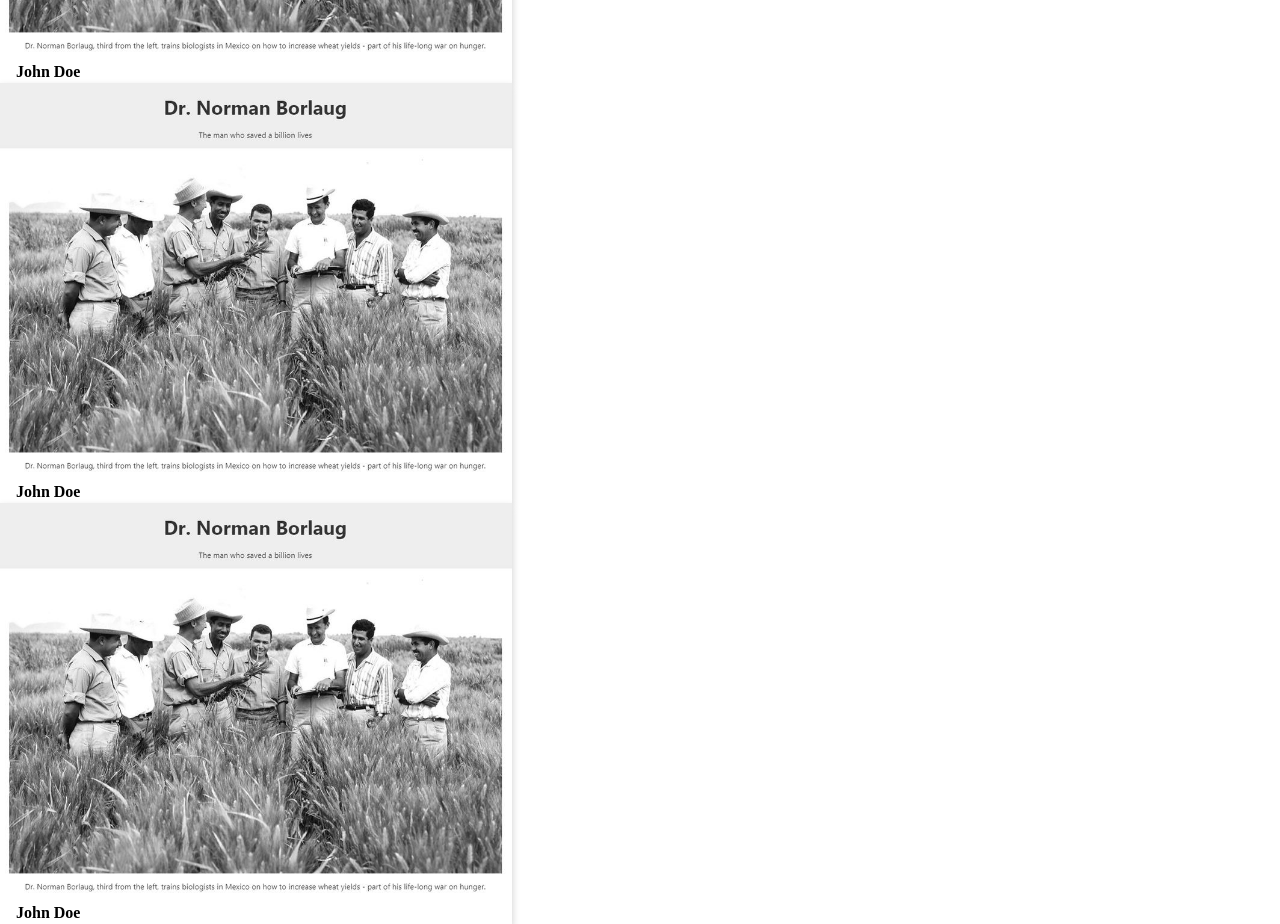
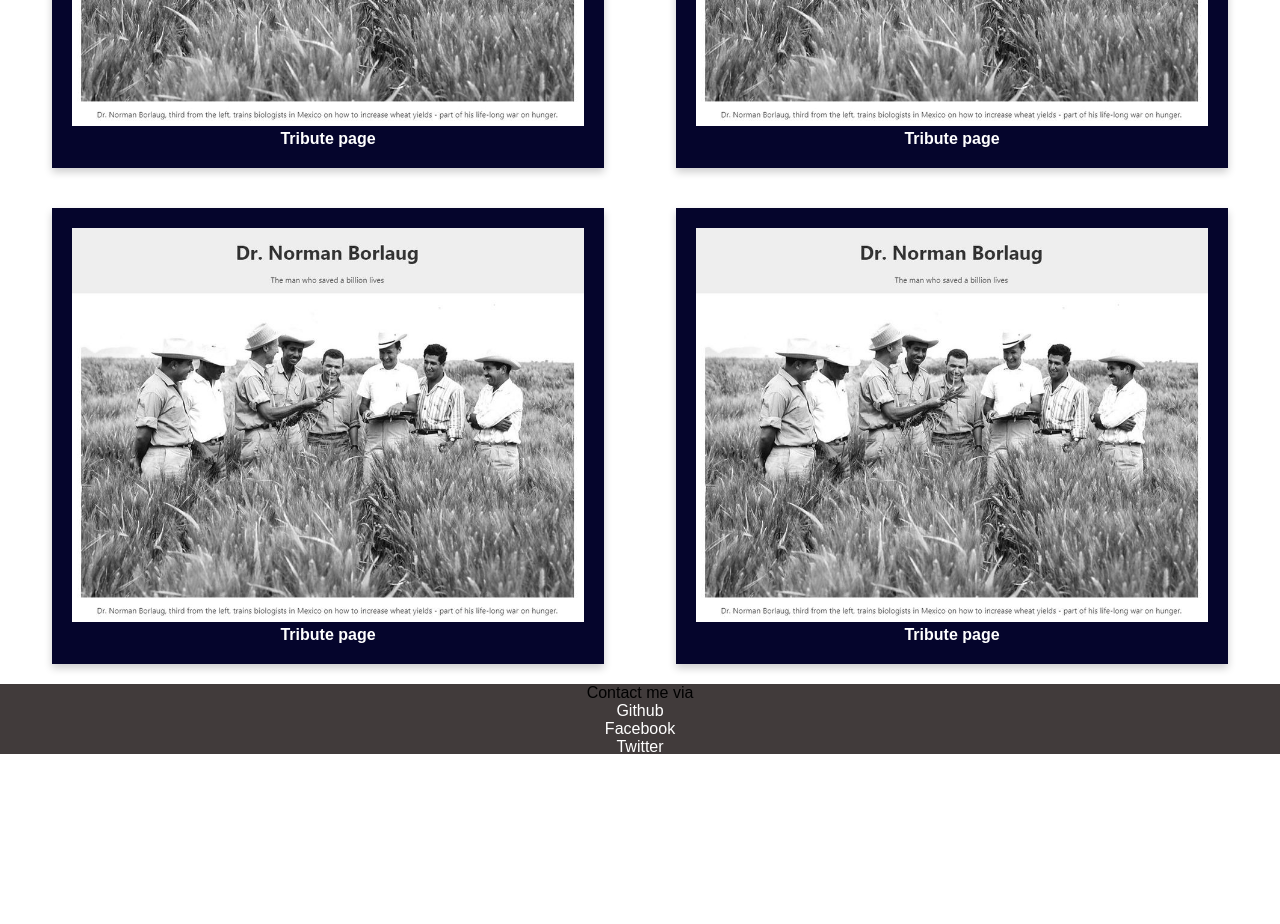
Before and after one commit to Elisee2020/Elisee_and_silasProject, a plain HTML site: page index.html in a window 1280 px wide. Shown: the part 1180-2104 px from the top of the page. After the commit the page ends 1985 px from the top, so only its background shows below. Drawn offline with Linux system fonts and the light colour scheme.

Commit message:
rounded off the project

```diff
--- a/index.html
+++ b/index.html
@@ -8,7 +8,7 @@
     <title>microverse_trial</title>
 </head>
 <body>
-    <div id="welcome-section">
+    <div id="navbar">
         <nav>
             <ul>
                 <li><a href="#">About</a></li>
@@ -25,38 +25,36 @@
         These are some of my projects
     </div>
     <div id="container" class="project-tile">
-        <div>
         <div class="card">
-                <img src="tribute.jpeg" alt="Avatar" style="width:100%">
+            <img src="tribute.jpeg" alt="Norman" style="width: 100%">
             <div class="container">
-                  <h4><b>John Doe</b></h4>
-
+                <h4><b>Tribute page</b></h4>
             </div>
         </div>
-
-            <div>
         <div class="card">
-                    <img src="tribute.jpeg" alt="Avatar" style="width:100%">
+            <img src="tribute.jpeg" alt="Norman" style="width:100%">
             <div class="container">
-                      <h4><b>John Doe</b></h4>
-
+                <h4><b>Tribute page</b></h4>
             </div>
         </div>
-
+        <div class="card">
+            <img src="tribute.jpeg" alt="Norman" style="width:100%">
+            <div class="container">
+                <h4><b>Tribute page</b></h4>
             </div>
-            <div>
+        </div>
         <div class="card">
-                    <img src="tribute.jpeg" alt="Avatar" style="width:100%">
+            <img src="tribute.jpeg" alt="Norman" style="width:100%">
             <div class="container">
-                      <h4><b>John Doe</b></h4>
-
+                <h4><b>Tribute page</b></h4>
             </div>
         </div>
     </div>
-
-        </div>
-
-
-    </div>
+    <footer id="profile-link">
+        <div>Contact me via</div>
+        <p><a href="https://github.com/Sillyboi2001">Github</a></p>
+        <p><a href="/">Facebook</a></p>
+        <p><a href="/">Twitter</a></p>
+    </footer>
 </body>
 </html>
--- a/style.css
+++ b/style.css
@@ -1,6 +1,7 @@
 *{
     padding: 0;
     margin: 0;
+    font-family: sans-serif;
 }
 ul {
     list-style-type: none;
@@ -9,6 +10,7 @@ ul {
     height: 70px;
     display: flex;
     justify-content: flex-end;
+    font-size: 20px;
 }
 
 li a{
@@ -21,31 +23,50 @@ li a{
     height: 70vh;
     width: 100%;
     text-align: center;
+    font-size: 30px;
     margin: auto;
     padding-top: 15%;
-    background-color: black;
+    background-color: rgb(71, 59, 59);
     color: white;
 }
 #projects{
     text-align: center;
-    font-size: 17px;
+    font-size: 30px;
     text-align: center;
+    font-family: sans-serif;
+    padding-top: 15px;
 }
-.container{
+#container {
     display: flex;
     flex-direction: row;
     flex-wrap: wrap;
+    justify-content: space-evenly;
+}
+#container > div {
+    background-color: rgb(5, 5, 44);
+    margin: 20px;
+    padding: 20px;
+    color: white;
+    text-align: center;
 }
 .card {
     box-shadow: 0 4px 8px 0 rgba(0,0,0,0.2);
     transition: 0.3s;
     width: 40%;
-  }
+}
 
-  .card:hover {
+.card:hover {
     box-shadow: 0 8px 16px 0 rgba(0,0,0,0.2);
-  }
-
-  .container {
-    padding: 2px 16px;
 }
+#profile-link{
+    width: 100%;
+    height: 70px;
+    background-color: rgb(65, 59, 59);
+    text-align: center;
+}
+#profile-link p a{
+    text-decoration: none;
+    color: white;
+    display: inline;
+    padding: 50px;
+}
```
Lines whose indentation alone changed are shown as unchanged.
